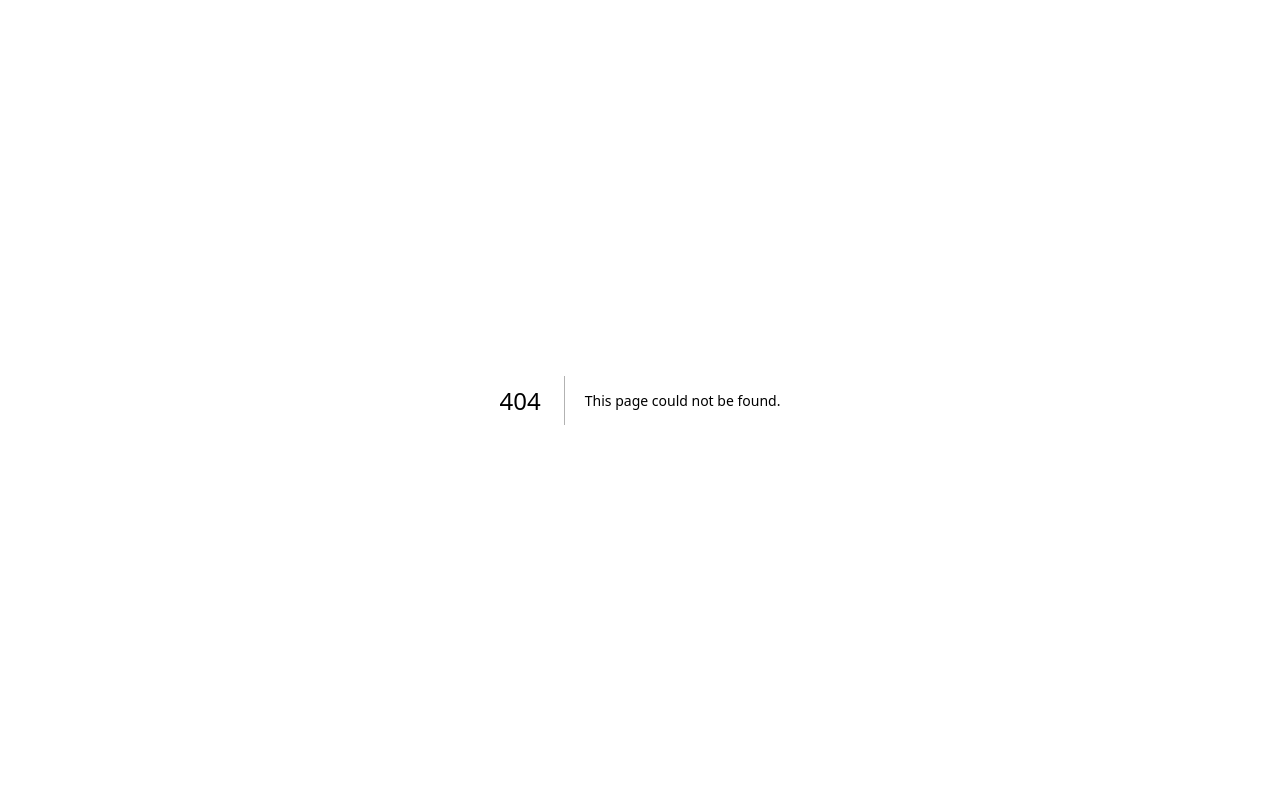
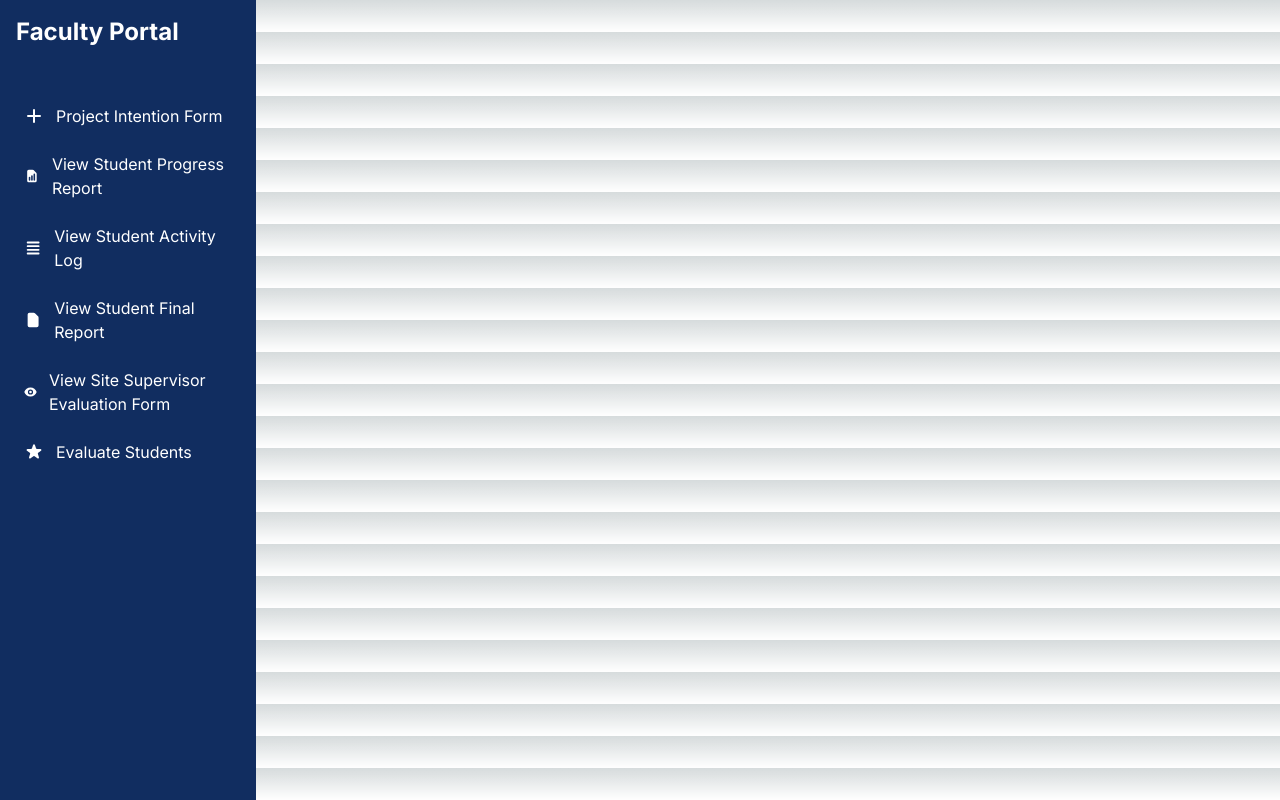
Before and after one commit to quratulain08/my-app, a Next.js app: page /Faculty in a window 1280 px wide. Before the commit this address had no page. Built offline with nearby package versions, Linux system fonts and the light colour scheme.

Commit message:
Faculty portal created

```diff
--- /dev/null
+++ b/src/app/Faculty/page.tsx
@@ -0,0 +1,96 @@
+"use client";
+import React, { useState } from 'react';
+import { HiPlus, HiViewList, HiDocumentReport, HiEye, HiStar, HiDocument } from 'react-icons/hi';
+import Link from 'next/link';
+import ProjectIntentionForm from '../components/Forms/ProjectIntentionForm';
+
+const Sidebar: React.FC = () => {
+  const [showProjectForm, setShowProjectForm] = useState<boolean>(false);
+  const [isSidebarOpen, setIsSidebarOpen] = useState<boolean>(true);
+
+  return (
+    <div className="flex">
+      {/* Sidebar */}
+      <div
+        className={`fixed top-0 left-0 w-64 h-screen bg-[#112d60] text-white p-4 transition-transform ${isSidebarOpen ? 'translate-x-0' : '-translate-x-full'} md:translate-x-0`}
+      >
+        <div className="flex items-center mb-6">
+          <div className="text-2xl font-bold text-white mb-6">Faculty Portal</div>
+        </div>
+        <ul className="space-y-2">
+          <li>
+            <button
+              onClick={() => setShowProjectForm(true)}
+              className="flex items-center p-2 rounded hover:bg-blue-900 w-full text-left"
+            >
+              <HiPlus className="mr-3 text-xl" />
+              <span>Project Intention Form</span>
+            </button>
+          </li>
+          <li>
+            <Link href="/faculty/view-student-progress" legacyBehavior>
+              <a className="flex items-center p-2 rounded hover:bg-blue-900">
+                <HiDocumentReport className="mr-3 text-xl" />
+                <span>View Student Progress Report</span>
+              </a>
+            </Link>
+          </li>
+          <li>
+            <Link href="/faculty/view-student-activity-log" legacyBehavior>
+              <a className="flex items-center p-2 rounded hover:bg-blue-900">
+                <HiViewList className="mr-3 text-xl" />
+                <span>View Student Activity Log</span>
+              </a>
+            </Link>
+          </li>
+          <li>
+            <Link href="/faculty/view-student-final-report" legacyBehavior>
+              <a className="flex items-center p-2 rounded hover:bg-blue-900">
+                <HiDocument className="mr-3 text-xl" />
+                <span>View Student Final Report</span>
+              </a>
+            </Link>
+          </li>
+          <li>
+            <Link href="/faculty/view-site-supervisor-evaluation" legacyBehavior>
+              <a className="flex items-center p-2 rounded hover:bg-blue-900">
+                <HiEye className="mr-3 text-xl" />
+                <span>View Site Supervisor Evaluation Form</span>
+              </a>
+            </Link>
+          </li>
+          <li>
+            <Link href="/faculty/evaluate-students" legacyBehavior>
+              <a className="flex items-center p-2 rounded hover:bg-blue-900">
+                <HiStar className="mr-3 text-xl" />
+                <span>Evaluate Students</span>
+              </a>
+            </Link>
+          </li>
+        </ul>
+      </div>
+
+      {/* Sidebar Toggle Button (visible on small screens) */}
+      <button
+        className="fixed top-4 right-4 z-50 md:hidden bg-gray-200 p-2 rounded"
+        onClick={() => setIsSidebarOpen(!isSidebarOpen)}
+      >
+        {isSidebarOpen ? 'Close Sidebar' : 'Open Sidebar'}
+      </button>
+
+      {/* Main Content */}
+      <div className={`flex-1 p-4 transition-transform ${isSidebarOpen ? 'ml-64' : 'ml-0'} md:ml-64`}>
+        {showProjectForm && (
+          <div className="flex justify-center items-center h-full">
+            <div className="p-4 w-full max-w-4xl">
+              <ProjectIntentionForm />
+            </div>
+          </div>
+        )}
+        {/* Other content */}
+      </div>
+    </div>
+  );
+};
+
+export default Sidebar;
```
